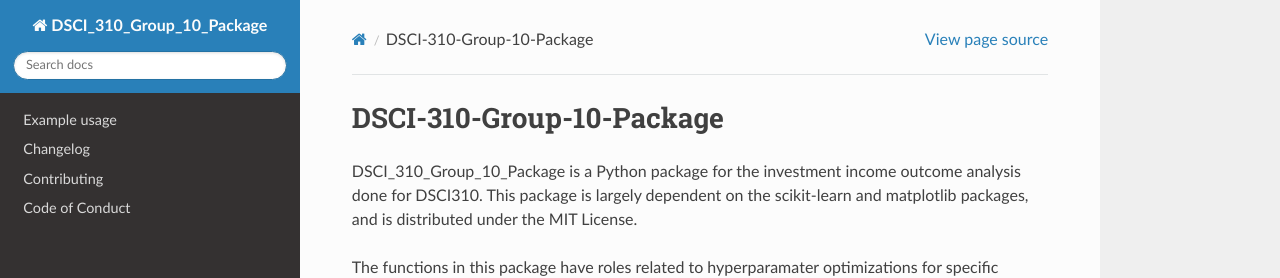
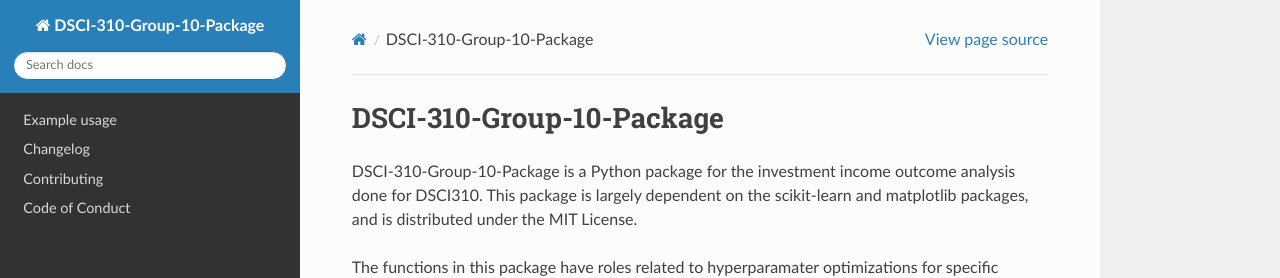
Before and after one commit to DSCI-310/DSCI_310_Group_10_Package, a Sphinx documentation site: the page built from docs/index.md, in a window 1280 px wide and 1178 px high. Shown: the top 278 px of the window. Built offline with Sphinx 7.4.7 and the Read the Docs theme 2.0.0, drawn with Linux system fonts in a browser that asks for light colours; pages that are not in the unit, such as notebooks, are missing from menus.

Commit message:
revert the huge change and set it to the origional
This reverts commit 4152ede30a3cf53e58ff96c083464b102a56e2ab

```diff
--- a/README.md
+++ b/README.md
@@ -1,6 +1,6 @@
 # DSCI-310-Group-10-Package
 
-DSCI_310_Group_10_Package is a Python package for the investment income outcome analysis done for DSCI310. This package is largely dependent on the scikit-learn and matplotlib packages, and is distributed under the MIT License.
+DSCI-310-Group-10-Package is a Python package for the investment income outcome analysis done for DSCI310. This package is largely dependent on the scikit-learn and matplotlib packages, and is distributed under the MIT License.
 
 The functions in this package have roles related to hyperparamater optimizations for specific machine learning models, and plot the results obtained.
 
--- a/docs/conf.py
+++ b/docs/conf.py
@@ -6,7 +6,7 @@
 
 # -- Project information -----------------------------------------------------
 
-project = u"DSCI_310_Group_10_Package"
+project = u"DSCI-310-Group-10-Package"
 copyright = u"2022, Harry Zhang Ahmed Rizk Mahdi Heydar Nikko Dumrique"
 author = u"Harry Zhang Ahmed Rizk Mahdi Heydar Nikko Dumrique"
 
--- a/pyproject.toml
+++ b/pyproject.toml
@@ -1,6 +1,6 @@
 [tool.poetry]
 name = "DSCI_310_Group_10_Package"
-version = "0.2.0"
+version = "0.1.2"
 description = "This package contains the functions for the Statistics Canada investment income analysis,by group 10"
 authors = ["Harry Zhang Ahmed Rizk Mahdi Heydar Nikko Dumrique"]
 license = "MIT"
```
Also changed, not shown: CHANGELOG.md (+1 -1 lines), Usage.ipynb, 4 other files.
